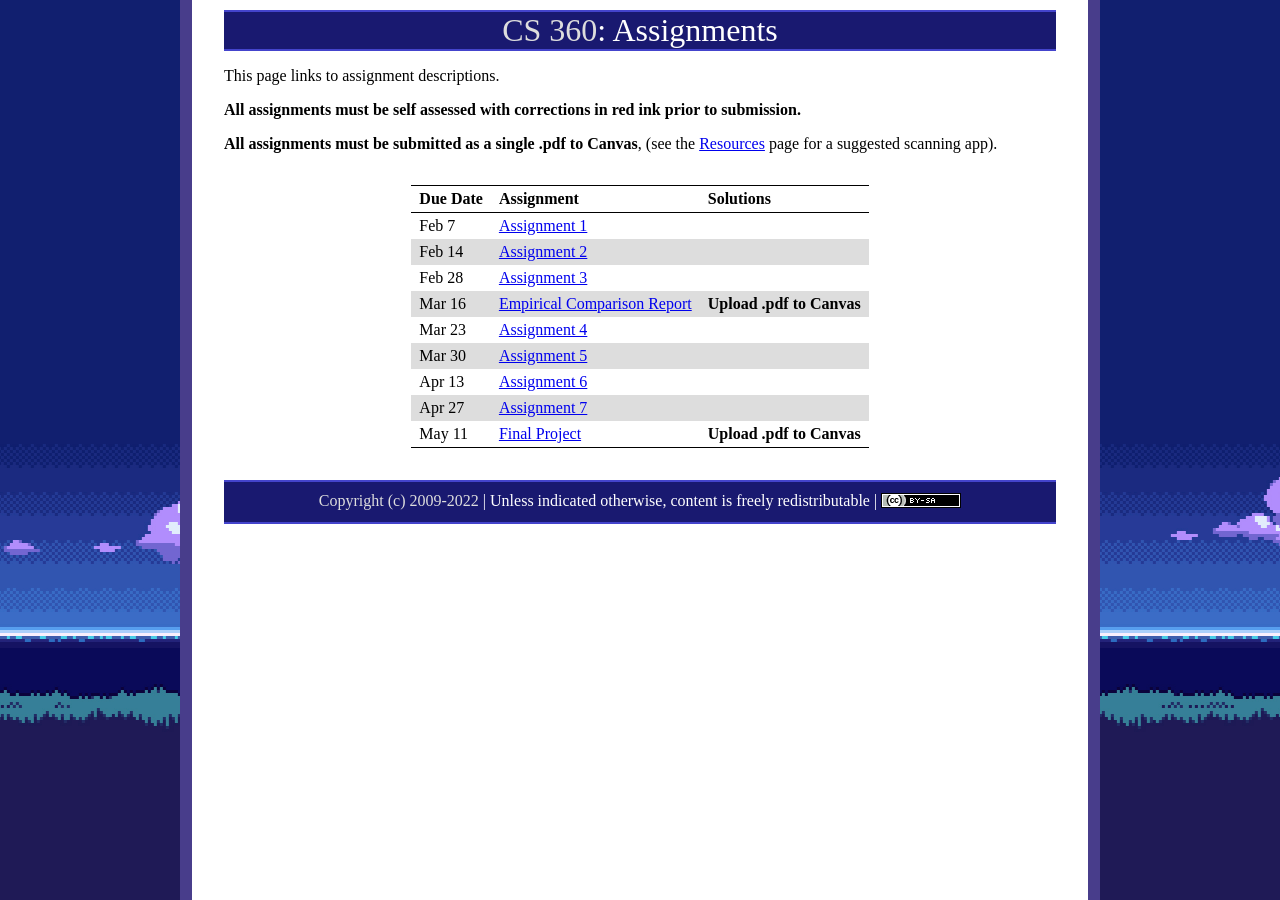
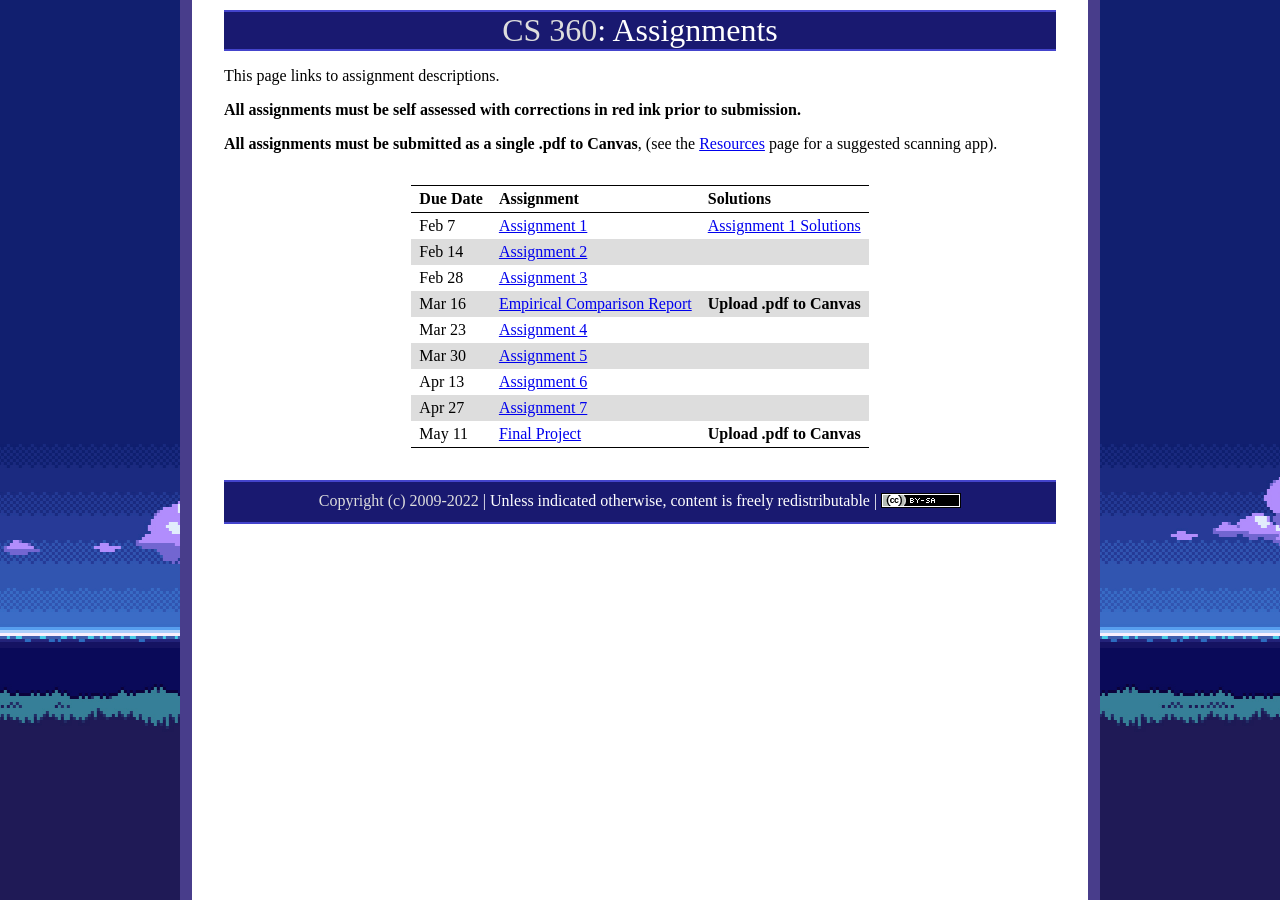
Before and after one commit to ycpcs/cs360-spring2022, a Jekyll site: the page built from assign/index.md, in a window 1280 px wide. Built offline with Jekyll 4.4.1, drawn with Linux system fonts in a browser that asks for light colours.

Commit message:
add assign1 sol
add assign1 sol

```diff
--- a/assign/index.md
+++ b/assign/index.md
@@ -11,7 +11,7 @@
 
 > Due Date |                Assignment                                | Solutions                                               |
 > -------- | -------------------------------------------------------- | ------------------------------------------------------- |
-> Feb 7    | [Assignment 1](../assign/assign01.html)                  |  |
+> Feb 7    | [Assignment 1](../assign/assign01.html)                  | [Assignment 1 Solutions](../assign/sol/assign01sol.pdf) |
 > Feb 14   | [Assignment 2](../assign/assign02.html)                  |  |
 > Feb 28   | [Assignment 3](../assign/assign03.html)                  |  |
 > Mar 16   | [Empirical Comparison Report](../assign/emp_comp.html)   | **Upload .pdf to Canvas** |
```
Also changed, not shown: 1 other file.
